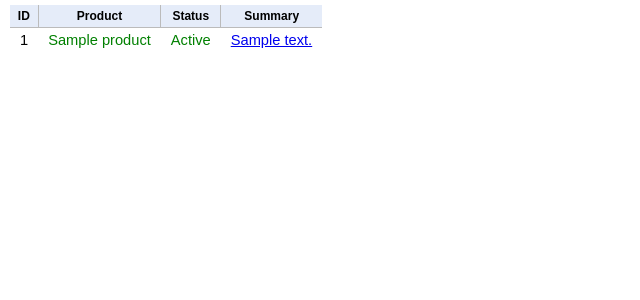
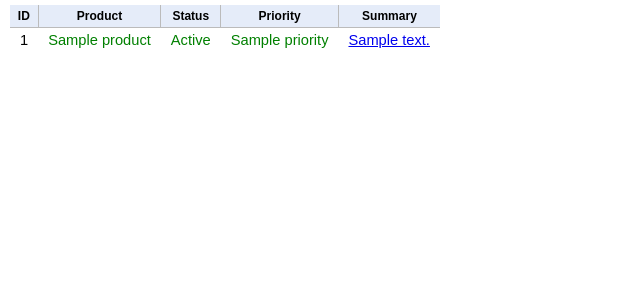
Before and after one commit to certik/bugzilla_ui, a Django app: template templates/index.html in a window 1280 px wide. Shown: the part 39-339 px from the top of the page, without its empty margins (0-640 px from the left). Run offline with Django 3.2, Linux system fonts and the light colour scheme; the template is opened without the code that fills it: most values are stand-ins (such as "Sample title", 1, 10 or a date in 2020); form fields are guessed from the names that the template uses.

Commit message:
Platform and Priority added

```diff
--- a/templates/bug.html
+++ b/templates/bug.html
@@ -29,6 +29,8 @@ Issue {{ bug.bug_id }} - {{ bug.short_desc }}
             <table>
                 <tr><td><b>Status:</b></td><td><a class="label" href="/bugs-ui/?status={{ bug.bug_status }}">{{ bug.bug_status|lower|capfirst }}</a></td></tr>
                 <tr><td><b>Product:</b></td><td><a class="label" href="/bugs-ui/?product={{ bug.product.id }}">{{ bug.product.name }}</a></td></tr>
+                <tr><td><b>Platform:</b></td><td>{{ bug.rep_platform }}</td></tr>
+                <tr><td><b>Priority:</b></td><td>{{ bug.priority }}</td></tr>
                 <tr><td>Bugzilla:</td><td><a href="http://hpfem.org/bugs/show_bug.cgi?id={{ bug.bug_id }}">{{ bug.bug_id }}</a></td></tr>
             </table>
         </div>
--- a/templates/index.html
+++ b/templates/index.html
@@ -25,6 +25,7 @@ Issues
                 <th>ID</th>
                 <th>Product</th>
                 <th>Status</th>
+                <th>Priority</th>
                 <th>Summary</th>
             </tr>
             {% for bug in bugs %}
@@ -32,6 +33,7 @@ Issues
                 <td>{{ bug.bug_id }}</td>
                 <td><a class="label" href="/bugs-ui/?product={{ bug.product.id }}">{{ bug.product.name }}</a></td>
                 <td><a class="label" href="/bugs-ui/?status={{ bug.bug_status }}">{{ bug.bug_status|lower|capfirst }}</a></td>
+                <td><a class="label" href="/bugs-ui/?priority={{ bug.priority }}">{{ bug.priority }}</a></td>
                 <td>
                     <a href="bug/{{ bug.bug_id }}/">{{ bug.short_desc }}</a>
                 </td>
```
